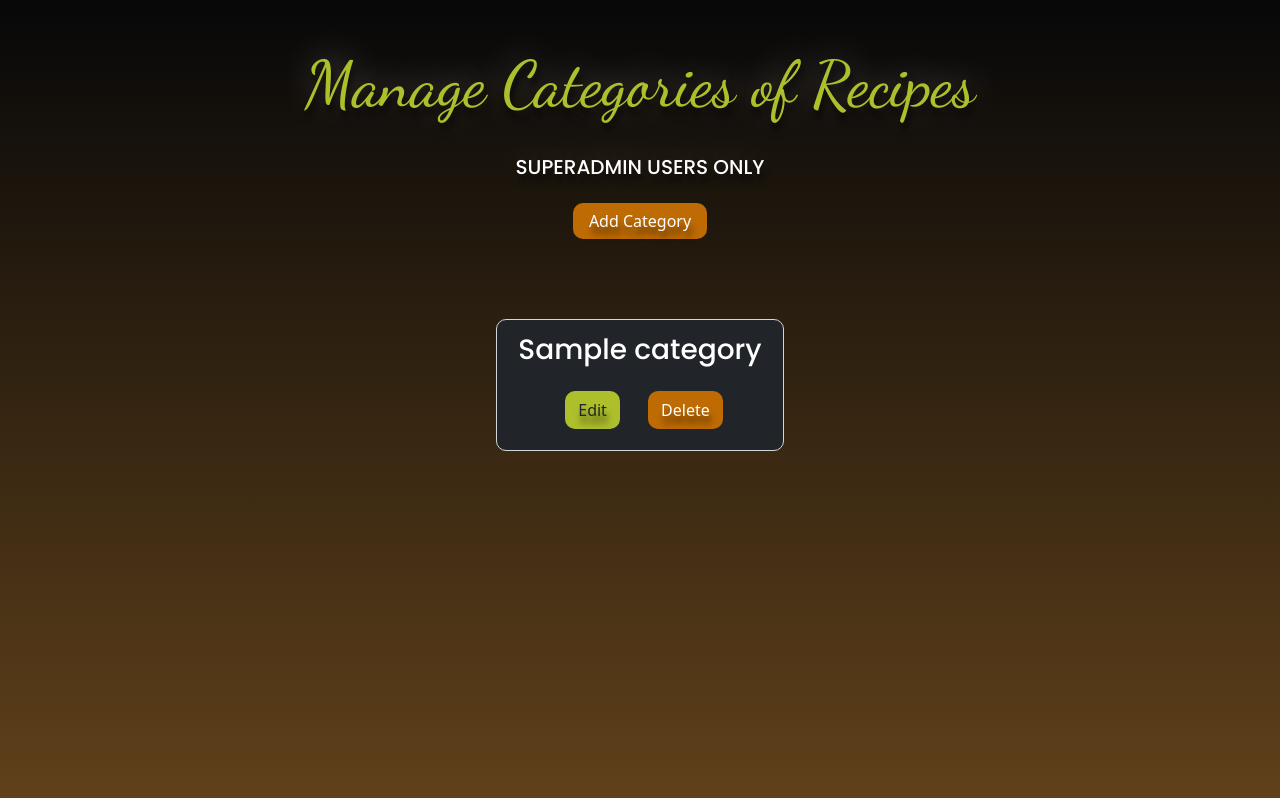
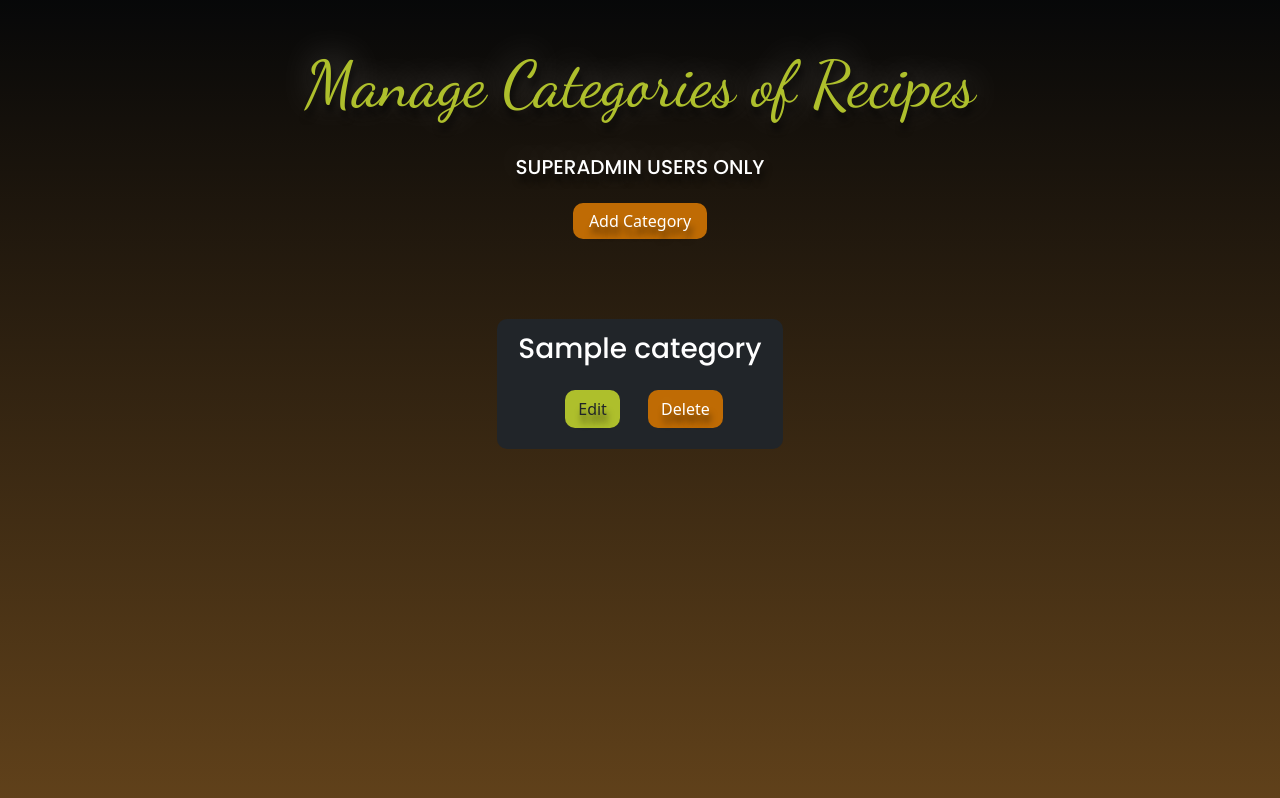
Before and after one commit to JoyZadan/paleo-recipes, a Flask app: page /categories in a window 1280 px wide. Shown: the part 60-858 px from the top of the page. Run offline with Flask 2, Linux system fonts and the light colour scheme; the visitor is signed in with stand-in values (Sample User, id 1); tables that the repository leaves empty hold one stand-in row (values such as "Sample post").

Commit message:
remove border around cards

```diff
--- a/paleorecipes/static/css/style.css
+++ b/paleorecipes/static/css/style.css
@@ -381,7 +381,7 @@ a {
     margin: 1rem auto;
     padding: 5px;
     border-radius: 10px;
-    border: 1px solid var(--border-color);
+    /* border: 1px solid var(--border-color); */
     align-items: center;
     text-align: center;
 }
```
